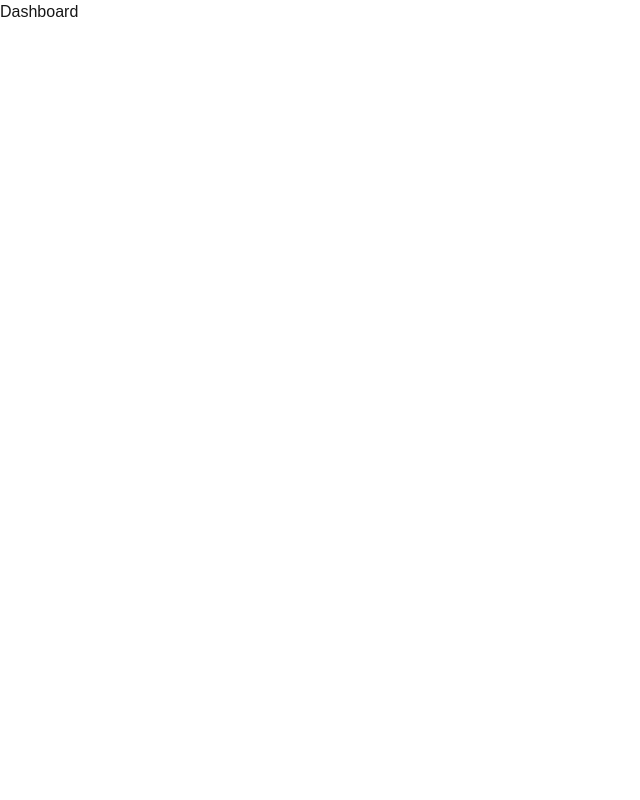
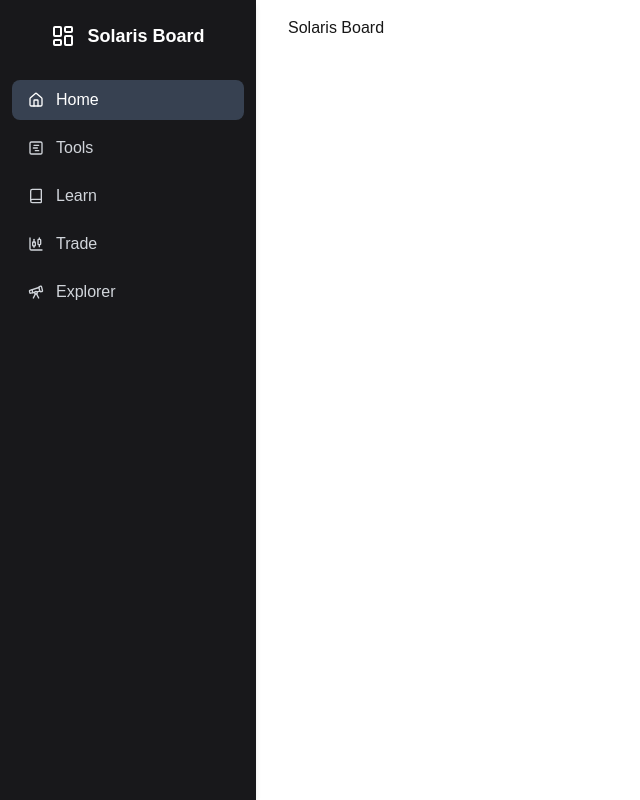
Before and after one commit to alok8bb/sova, a Next.js app: page /dashboard in a window 1280 px wide. Shown: the whole page, without its empty margins (0-640 px from the left). Built offline with nearby package versions, Linux system fonts and the light colour scheme.

Commit message:
feat: add sidebar and pages
Signed-off-by: alok8bb <alok8bb@gmail.com>

```diff
--- a/package.json
+++ b/package.json
@@ -12,6 +12,7 @@
     "@radix-ui/react-slot": "^1.1.0",
     "class-variance-authority": "^0.7.0",
     "clsx": "^2.1.1",
+    "lucide-react": "^0.441.0",
     "next": "14.2.8",
     "react": "^18",
     "react-dom": "^18",
--- /dev/null
+++ b/src/app/dashboard/explorer/page.tsx
@@ -0,0 +1,3 @@
+export default function ExplorerPage() {
+  return <div>Hello Explorer</div>;
+}
--- a/src/app/dashboard/layout.tsx
+++ b/src/app/dashboard/layout.tsx
@@ -1,7 +1,14 @@
+import Sidebar from "@/components/sidebar";
+
 export default function DashboardLayout({
   children,
 }: Readonly<{
   children: React.ReactNode;
 }>) {
-  return <div>{children}</div>;
+  return (
+    <div className="p-4">
+      <Sidebar />
+      <div className="ml-64 px-4">{children}</div>
+    </div>
+  );
 }
--- /dev/null
+++ b/src/app/dashboard/learn/page.tsx
@@ -0,0 +1,3 @@
+export default function LearnPage() {
+  return <div>Hello Learn</div>;
+}
--- a/src/app/dashboard/page.tsx
+++ b/src/app/dashboard/page.tsx
@@ -1,3 +1,7 @@
-export default function Dashboard() {
-  return <h1>Dashboard</h1>;
+export default function DashboardHome() {
+  return (
+    <div>
+      <h1>Solaris Board</h1>
+    </div>
+  );
 }
--- /dev/null
+++ b/src/app/dashboard/tools/page.tsx
@@ -0,0 +1,3 @@
+export default function ToolsPage() {
+  return <div>Hello Tools</div>;
+}
--- /dev/null
+++ b/src/app/dashboard/trade/page.tsx
@@ -0,0 +1,3 @@
+export default function TradePage() {
+  return <div>Hello Trade</div>;
+}
--- a/src/app/layout.tsx
+++ b/src/app/layout.tsx
@@ -24,9 +24,9 @@ export default function RootLayout({
   children: React.ReactNode;
 }>) {
   return (
-    <html lang="en">
+    <html lang="en" className="h-screen w-full">
       <body
-        className={`${geistSans.variable} ${geistMono.variable} antialiased`}
+        className={`${geistSans.variable} ${geistMono.variable} antialiased h-full w-full`}
       >
         {children}
       </body>
--- /dev/null
+++ b/src/components/sidebar.tsx
@@ -0,0 +1,79 @@
+"use client";
+
+import { usePathname } from "next/navigation";
+import Link from "next/link";
+import { cn } from "@/lib/utils";
+import { Button } from "./ui/button";
+import {
+  House,
+  SquareChartGantt,
+  Book,
+  ChartCandlestick,
+  Telescope,
+  LayoutDashboard,
+} from "lucide-react";
+
+const navItems = [
+  { name: "Home", href: "/dashboard", icon: House },
+  { name: "Tools", href: "/dashboard/tools", icon: SquareChartGantt },
+  { name: "Learn", href: "/dashboard/learn", icon: Book },
+  { name: "Trade", href: "/dashboard/trade", icon: ChartCandlestick },
+  {
+    name: "Explorer",
+    href: "/dashboard/explorer",
+    icon: Telescope,
+  },
+];
+
+export default function Sidebar() {
+  const pathname = usePathname();
+
+  return (
+    <aside
+      className={cn(
+        "fixed top-0 left-0 z-20 h-screen -translate-x-full lg:translate-x-0 ease-in-out duration-300 w-64"
+      )}
+    >
+      <div className="relative h-full flex flex-col px-3 py-4 overflow-y-auto shadow-md bg-zinc-900">
+        <Button
+          className={cn("transition-transform ease-in-out duration-300 mb-1")}
+          variant="link"
+          asChild
+        >
+          <Link
+            href="/dashboard"
+            className="flex items-center gap-2 text-white"
+          >
+            <LayoutDashboard className="w-6 h-6 mr-1" />
+            <h1
+              className={cn(
+                "font-bold text-lg whitespace-nowrap ease-in-out duration-300"
+              )}
+            >
+              Solaris Board
+            </h1>
+          </Link>
+        </Button>
+        <nav className="space-y-2 mt-5">
+          {navItems.map((item) => {
+            const isActive = pathname === item.href;
+            return (
+              <Link
+                key={item.name}
+                href={item.href}
+                className={`flex items-center space-x-3 p-2 px-4 rounded-lg transition-colors ${
+                  isActive
+                    ? "bg-gray-700 text-white"
+                    : "text-gray-300 hover:bg-gray-700 hover:text-white"
+                }`}
+              >
+                <item.icon className="h-4 w-4" />
+                <span>{item.name}</span>
+              </Link>
+            );
+          })}
+        </nav>
+      </div>
+    </aside>
+  );
+}
```
Also changed, not shown: 1 other file (tests, documents, lock files or other folders).
